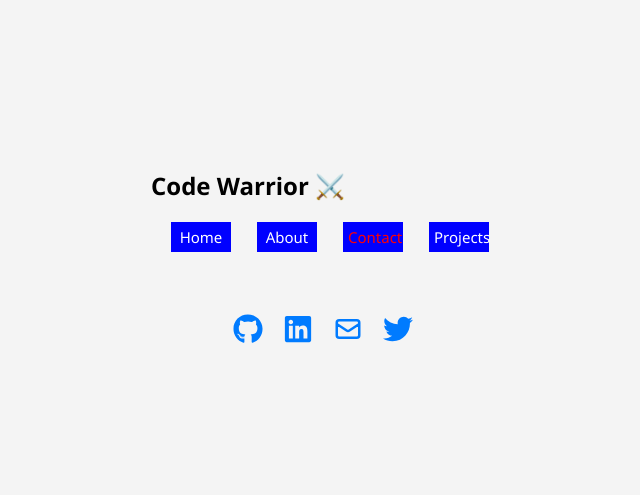
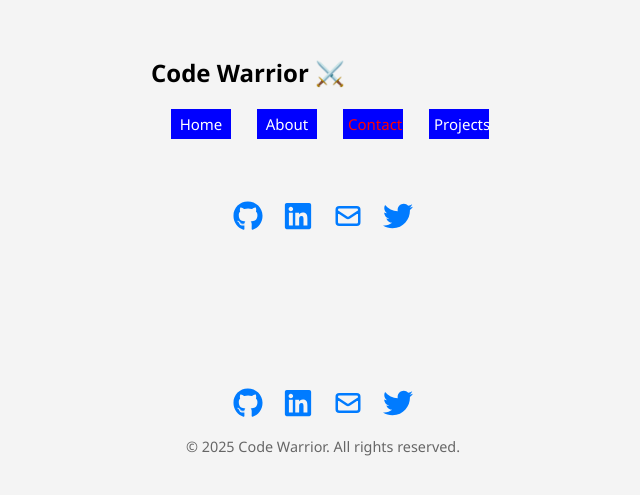
Before and after one commit to jaredrotich/portfolio, a React (Vite) app in the folder portfolio/: page /contact in a window 1280 px wide. Shown: the part 131-626 px from the top of the page, without its empty margins (317-957 px from the left). Built offline with nearby package versions, Linux system fonts and the light colour scheme.

Commit message:
modified styling

```diff
--- a/portfolio/src/App.jsx
+++ b/portfolio/src/App.jsx
@@ -4,6 +4,7 @@
 import About from "./pages/About";
 import Projects from "./pages/Projects";
 import Contact from "./pages/Contact";
+import Footer from './components/Footer';
 
 export default function App() {
   return (
@@ -17,6 +18,7 @@
           <Route path="/contact" element={<Contact />} />
         </Routes>
       </main>
+      <Footer />
     </Router>
   );
 }
--- a/portfolio/src/components/Footer.jsx
+++ b/portfolio/src/components/Footer.jsx
@@ -0,0 +1,45 @@
+import React from 'react';
+import { FaGithub, FaLinkedin, FaTwitter } from 'react-icons/fa';
+import { HiOutlineMail } from 'react-icons/hi';
+
+const Footer = () => {
+  return (
+    <footer className="footer">
+      <div className="social-links">
+        <a
+          href="https://github.com/your-username"
+          target="_blank"
+          rel="noopener noreferrer"
+          aria-label="GitHub"
+        >
+          <FaGithub size={30} />
+        </a>
+        <a
+          href="https://linkedin.com/in/your-profile"
+          target="_blank"
+          rel="noopener noreferrer"
+          aria-label="LinkedIn"
+        >
+          <FaLinkedin size={30} />
+        </a>
+        <a
+          href="mailto:youremail@example.com"
+          aria-label="Email"
+        >
+          <HiOutlineMail size={30} />
+        </a>
+        <a
+          href="https://twitter.com/yourhandle"
+          target="_blank"
+          rel="noopener noreferrer"
+          aria-label="Twitter"
+        >
+          <FaTwitter size={30} />
+        </a>
+      </div>
+      <p className="footer-text">© {new Date().getFullYear()} Code Warrior. All rights reserved.</p>
+    </footer>
+  );
+};
+
+export default Footer;
--- a/portfolio/src/styles/global.css
+++ b/portfolio/src/styles/global.css
@@ -54,3 +54,15 @@
   transform: scale(1.2);
   color: #333;
 }
+
+.footer {
+  background-color: #f4f4f4;
+  padding: 2rem 0;
+  text-align: center;
+  margin-top: 4rem;
+}
+
+.footer-text {
+  font-size: 0.9rem;
+  color: #666;
+}
```
